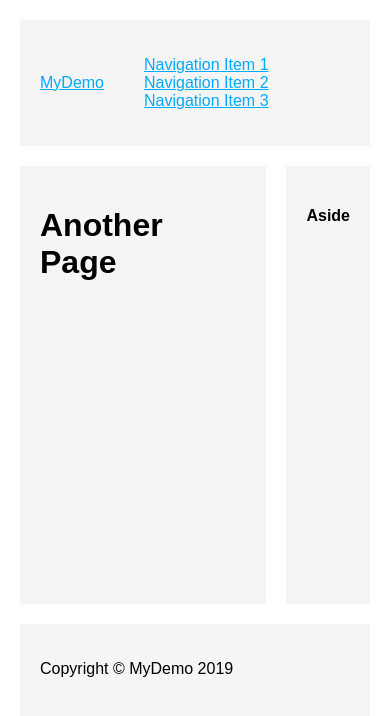
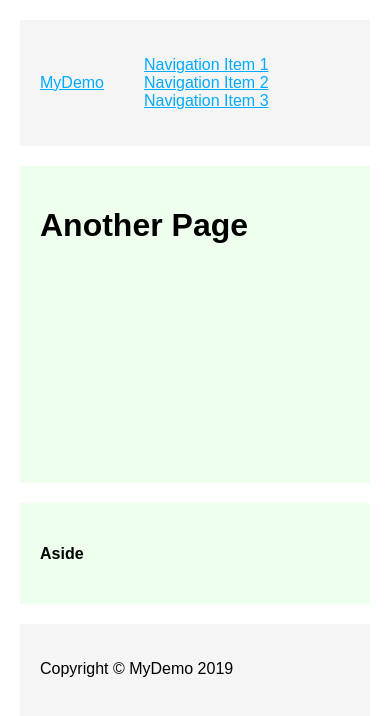
Before and after one commit to isaachvazquez/demo-site, a website: page site/another-page.html in a window 390 px wide. Drawn offline with Linux system fonts and the light colour scheme.

Commit message:
Responsive Updates

```diff
--- a/site/another-page.html
+++ b/site/another-page.html
@@ -6,7 +6,7 @@
   <meta name="viewport" content="width=device-width, initial-scale=1.0">
   <meta http-equiv="X-UA-Compatible" content="ie=edge">
   <title>MyDemo Site for Netlify</title>
-  <link rel="stylesheet" href="styles.css">
+  <link rel="stylesheet" href="/styles.css">
 </head>
 
 <body>
--- a/site/styles.css
+++ b/site/styles.css
@@ -47,8 +47,6 @@ nav {
   display: flex;
   align-items: center;
   justify-content: space-between;
-  /* grid-column: ; */
-  /* grid-row: ; */
 }
 
 nav ul li {
@@ -69,3 +67,17 @@ footer {
   grid-column: 1 / -1;
   grid-row: 3 / -1;
 }
+
+@media (max-width: 1000px) {
+  .site-wrapper {
+    grid-template-rows: auto 1fr auto 200px;
+  }
+
+  main, aside {
+    grid-column: 1 / -1;
+    background-color: #efe;
+  }
+
+  aside { grid-row: 3 / 4; }
+  footer { grid-row: 4 / -1; }
+}
```
Also changed, not shown: site/index.html (+1 -1 lines).
